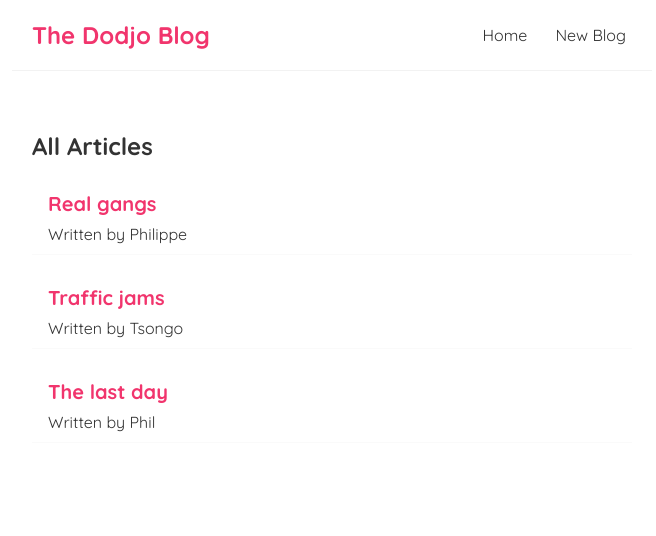
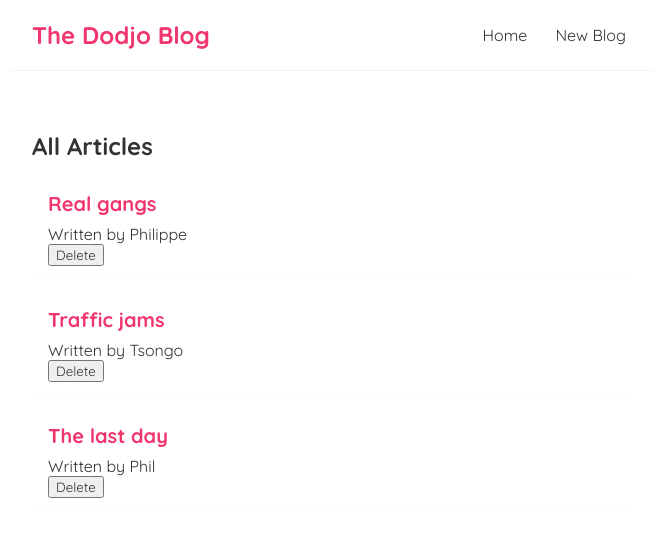
Before and after one commit to PhilippeTsongo/React-Blog, a React (Create React App) app: page / in a window 1280 px wide. Shown: the top 536 px of the page, without its empty margins (308-964 px from the left). Built offline with nearby package versions, Linux system fonts and the light colour scheme; data requests are answered from the project's data file.

Commit message:
function passed as a props

```diff
--- /dev/null
+++ b/data/db.json
@@ -0,0 +1,7 @@
+{
+    "blogs" : [
+        {"title": "Real gangs", "body": "Real gangs are real lendends that need good protection", "author": "Philippe", "id": 1},
+        {"title": "Traffic jams", "body": "This is actually caussed by drivers who don't respect the code", "author": "Tsongo", "id": 2},
+        {"title": "The last day", "body": "On the last day of our training at this amazing and ....", "author": "Phil", "id": 3}
+    ]
+}
--- a/src/BlogList.js
+++ b/src/BlogList.js
@@ -1,4 +1,4 @@
-const BlogList = ({blogs, title}) => {
+const BlogList = ({blogs, title, handleDelete}) => {
 
     return (
         <div className="blog-list">
@@ -7,6 +7,7 @@
                 <div className="blog-preview" key={blog.id}>
                     <h2>{ blog.title}</h2>
                     <p>Written by { blog.author}</p>
+                    <button onClick={ () => handleDelete(blog.id)}>Delete</button>
                 </div>
             ))}
         </div>
--- a/src/Home.js
+++ b/src/Home.js
@@ -1,17 +1,29 @@
-import { useState } from "react";
+import { useState, useEffect } from "react";
 import BlogList from "./BlogList";
 
 const Home = () => {
 
-    const [blogs] = useState([
-        {title: 'Real gangs', body: 'Real gangs are real lendends that need good protection', author: 'Philippe', id: 1},
-        {title: 'Traffic jams', body: 'This is actually caussed by drivers who don\'t respect the code', author: 'Tsongo', id: 2},
-        {title: 'The last day', body: 'On the last day of our training at this amazing and ....', author: 'Phil', id: 3},
-    ]);
+    const [blogs, setBlogs] = useState(null);
+
+
+    const handleDelete = (id) => {
+        const newBlogs = blogs.filter(blog => blog.id !== id );
+        setBlogs(newBlogs)
+    }
+
+    useEffect( () => {
+        fetch('http://localhost:8000/blogs')
+            .then((response) => {
+                return response.json();
+            })
+            .then((data) => {
+                setBlogs(data);
+            })
+    }, []);
 
     return (
         <div className="home">
-            <BlogList blogs={blogs} title="All Articles" />
+           { blogs && <BlogList blogs={blogs} title="All Articles" handleDelete={handleDelete} /> }
         </div>
      );
 }
```
